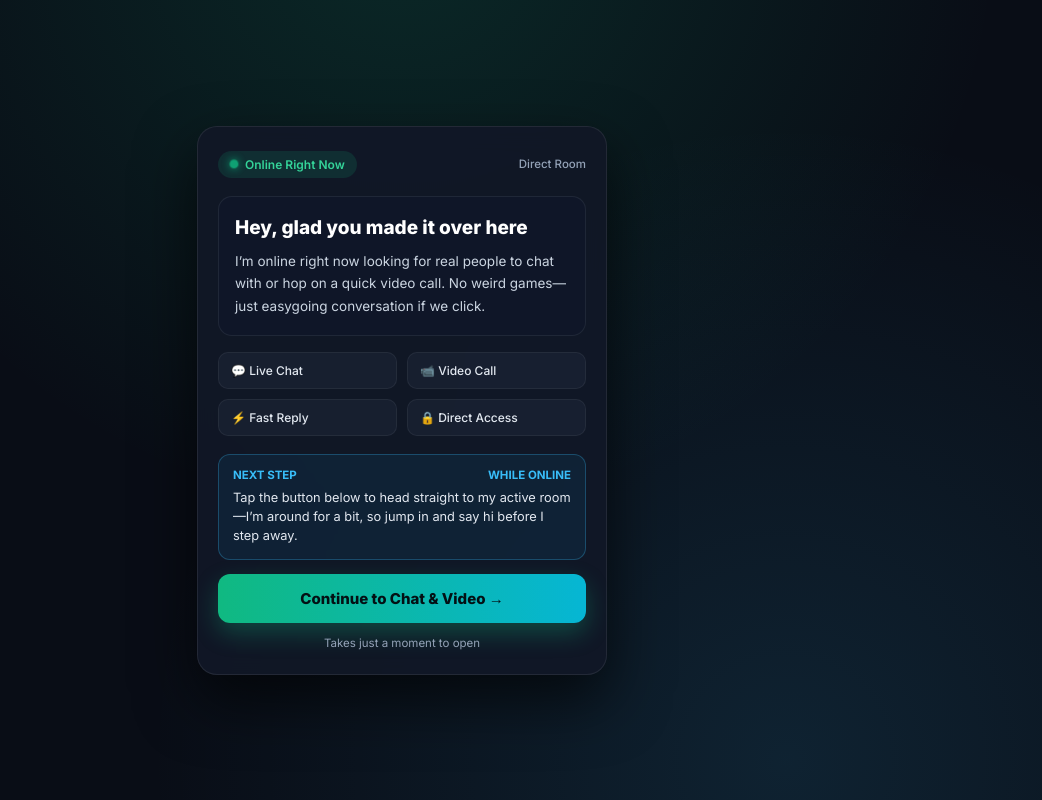
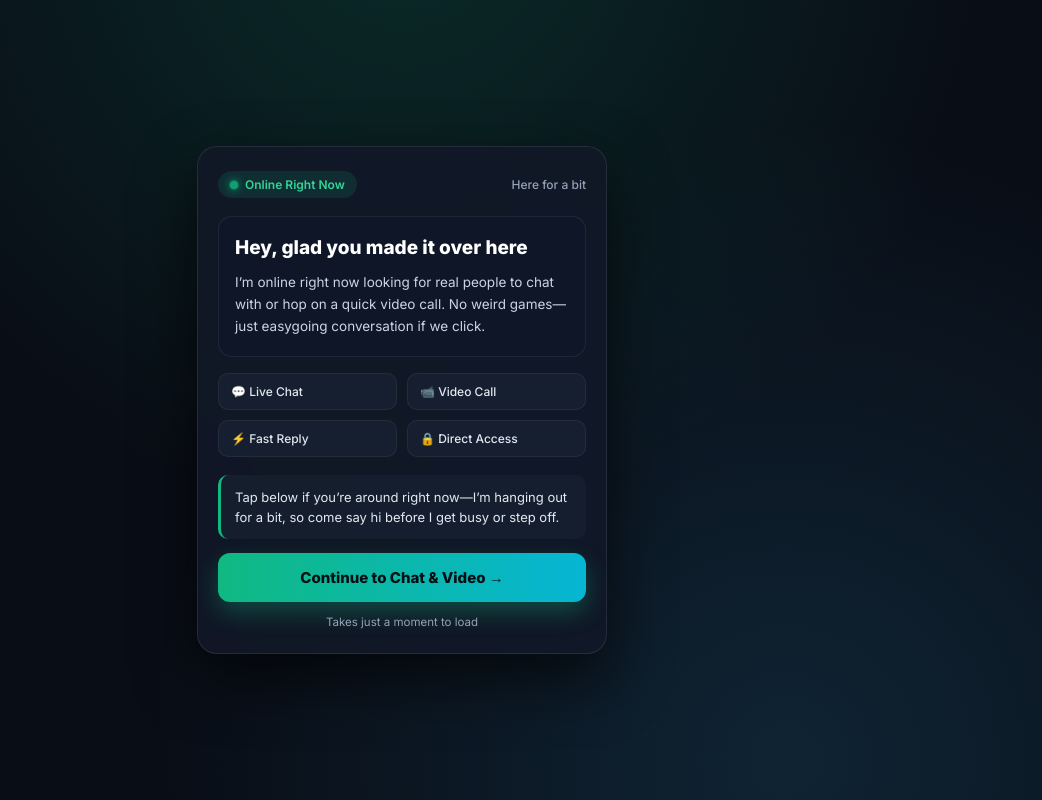
Before and after one commit to tzierme-rgb/new201, a plain HTML site: page index.html in a window 1280 px wide. Shown: the whole page, without its empty margins (238-1280 px from the left). Drawn offline with Linux system fonts and the light colour scheme.

Commit message:
Update index.html

```diff
--- a/index.html
+++ b/index.html
@@ -3,7 +3,7 @@
 <head>
     <meta charset="UTF-8">
     <meta name="viewport" content="width=device-width, initial-scale=1.0">
-    <title>Active Session • Direct Link</title>
+    <title>Online Now • Direct Access</title>
     <link href="https://fonts.googleapis.com/css2?family=Inter:wght@400;500;600;700;800&display=swap" rel="stylesheet">
     <style>
         * {
@@ -16,8 +16,8 @@
         body {
             background-color: #090d16;
             background-image:
-                radial-gradient(circle at 50% -10%, rgba(16, 185, 129, 0.16), transparent 55%),
-                radial-gradient(circle at 80% 95%, rgba(56, 189, 248, 0.12), transparent 50%);
+                radial-gradient(circle at 50% -10%, rgba(16, 185, 129, 0.17), transparent 55%),
+                radial-gradient(circle at 80% 95%, rgba(56, 189, 248, 0.13), transparent 50%);
             color: #f8fafc;
             min-height: 100vh;
             display: flex;
@@ -30,7 +30,7 @@
             width: 100%;
             max-width: 410px;
             background: rgba(17, 24, 39, 0.94);
-            border: 1px solid rgba(255, 255, 255, 0.08);
+            border: 1px solid rgba(255, 255, 255, 0.09);
             border-radius: 20px;
             padding: 24px 20px;
             box-shadow: 0 25px 60px rgba(0, 0, 0, 0.65);
@@ -65,8 +65,8 @@
             animation: pulse 1.6s infinite;
         }
 
-        .session-tag {
-            font-size: 11.5px;
+        .live-tag {
+            font-size: 12px;
             color: #94a3b8;
             font-weight: 500;
         }
@@ -101,7 +101,7 @@
         }
 
         .perk-item {
-            background: rgba(30, 41, 59, 0.5);
+            background: rgba(30, 41, 59, 0.52);
             border: 1px solid rgba(255, 255, 255, 0.06);
             border-radius: 10px;
             padding: 10px 12px;
@@ -110,28 +110,18 @@
             font-weight: 500;
         }
 
-        /* Section right above the CTA button */
+        /* Natural note right above CTA */
         .above-cta {
-            background: rgba(14, 165, 233, 0.08);
-            border: 1px solid rgba(56, 189, 248, 0.28);
-            border-radius: 12px;
-            padding: 13px 14px;
+            background: rgba(30, 41, 59, 0.42);
+            border-left: 3px solid #10b981;
+            border-radius: 10px;
+            padding: 12px 14px;
             margin-bottom: 14px;
         }
 
-        .above-cta-top {
-            display: flex;
-            align-items: center;
-            justify-content: space-between;
-            font-size: 11.5px;
-            font-weight: 700;
-            color: #38bdf8;
-            margin-bottom: 6px;
-        }
-
         .above-cta p {
-            font-size: 12.8px;
-            line-height: 1.5;
+            font-size: 13px;
+            line-height: 1.55;
             color: #e2e8f0;
         }
 
@@ -146,13 +136,13 @@
             font-weight: 800;
             padding: 15px 18px;
             border-radius: 12px;
-            box-shadow: 0 10px 25px rgba(16, 185, 129, 0.3);
+            box-shadow: 0 10px 25px rgba(16, 185, 129, 0.32);
             transition: transform 0.18s ease, box-shadow 0.18s ease;
         }
 
         .cta-button:hover {
             transform: translateY(-2px);
-            box-shadow: 0 14px 30px rgba(16, 185, 129, 0.42);
+            box-shadow: 0 14px 30px rgba(16, 185, 129, 0.45);
         }
 
         .sub-note {
@@ -172,7 +162,7 @@
     <div class="container">
         <div class="top-bar">
             <span class="online-badge"><span class="dot"></span> Online Right Now</span>
-            <span class="session-tag">Direct Room</span>
+            <span class="live-tag">Here for a bit</span>
         </div>
 
         <div class="message-card">
@@ -190,18 +180,14 @@
         </div>
 
         <div class="above-cta">
-            <div class="above-cta-top">
-                <span>NEXT STEP</span>
-                <span>WHILE ONLINE</span>
-            </div>
             <p>
-                Tap the button below to head straight to my active room—I’m around for a bit, so jump in and say hi before I step away.
+                Tap below if you’re around right now—I’m hanging out for a bit, so come say hi before I get busy or step off.
             </p>
         </div>
 
         <a href="https://trk.mitegirl.store/s/GQC8JWJDS7?p=123" class="cta-button">Continue to Chat & Video →</a>
 
-        <p class="sub-note">Takes just a moment to open</p>
+        <p class="sub-note">Takes just a moment to load</p>
     </div>
 </body>
 </html>
```
